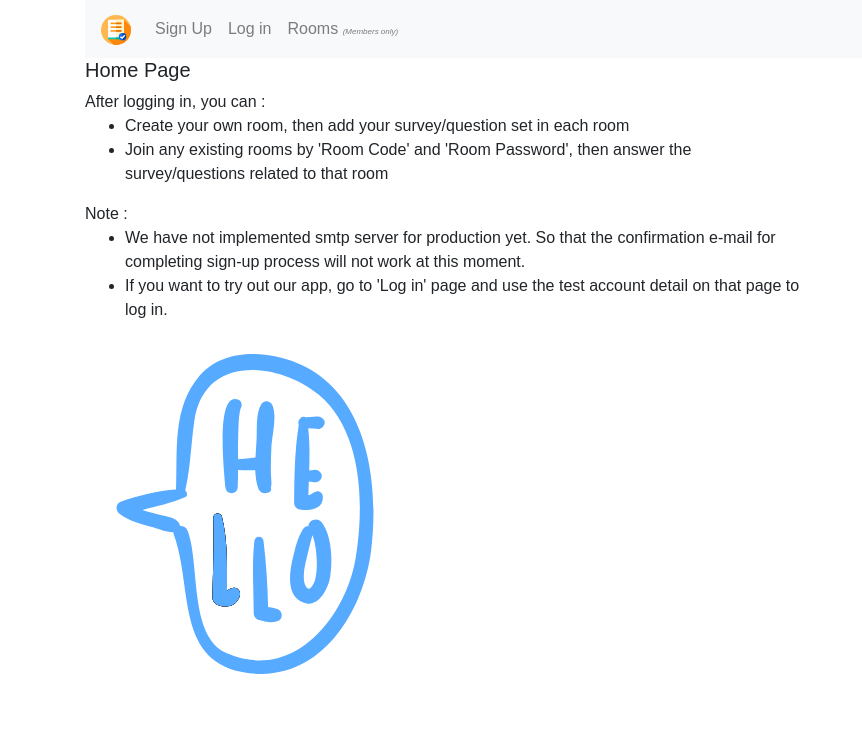
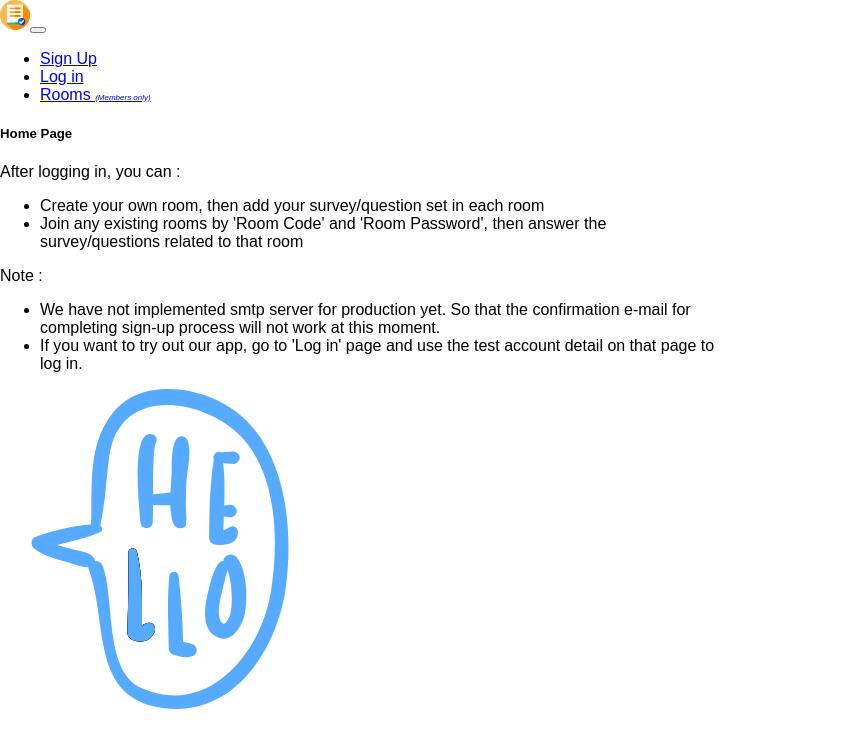
Before and after one commit to pobch/mkcore_frontend, a React (Create React App) app: page / in a window 1280 px wide. Shown: the top 748 px of the page, without its empty margins (0-862 px from the left). Built offline with nearby package versions, Linux system fonts and the light colour scheme; what react-widgets-moment would draw is missing.

Commit message:
remove BootStrap v4

```diff
--- a/public/index.html
+++ b/public/index.html
@@ -20,13 +20,6 @@
       Learn how to configure a non-root public URL by running `npm run build`.
     -->
 
-    <!-- BootStrap -->
-    <link rel="stylesheet" href="https://stackpath.bootstrapcdn.com/bootstrap/4.1.0/css/bootstrap.min.css" integrity="sha384-9gVQ4dYFwwWSjIDZnLEWnxCjeSWFphJiwGPXr1jddIhOegiu1FwO5qRGvFXOdJZ4" crossorigin="anonymous">
-    <!-- <link rel="stylesheet" href="https://maxcdn.bootstrapcdn.com/bootstrap/4.0.0-alpha.6/css/bootstrap.min.css" integrity="sha384-rwoIResjU2yc3z8GV/NPeZWAv56rSmLldC3R/AZzGRnGxQQKnKkoFVhFQhNUwEyJ" crossorigin="anonymous">
-    <script src="https://code.jquery.com/jquery-3.1.1.slim.min.js" integrity="sha384-A7FZj7v+d/sdmMqp/nOQwliLvUsJfDHW+k9Omg/a/EheAdgtzNs3hpfag6Ed950n" crossorigin="anonymous"></script>
-    <script src="https://cdnjs.cloudflare.com/ajax/libs/tether/1.4.0/js/tether.min.js" integrity="sha384-DztdAPBWPRXSA/3eYEEUWrWCy7G5KFbe8fFjk5JAIxUYHKkDx6Qin1DkWx51bBrb" crossorigin="anonymous"></script>
-    <script src="https://maxcdn.bootstrapcdn.com/bootstrap/4.0.0-alpha.6/js/bootstrap.min.js" integrity="sha384-vBWWzlZJ8ea9aCX4pEW3rVHjgjt7zpkNpZk+02D9phzyeVkE+jo0ieGizqPLForn" crossorigin="anonymous"></script> -->
-    <!-- <link rel="stylesheet" href="https://cdn.rawgit.com/twbs/bootstrap/48938155eb24b4ccdde09426066869504c6dab3c/dist/css/bootstrap.min.css"> -->
     <title>Survey Creator</title>
   </head>
   <body>
@@ -44,8 +37,5 @@
       To begin the development, run `npm start` or `yarn start`.
       To create a production bundle, use `npm run build` or `yarn build`.
     -->
-    <script src="https://code.jquery.com/jquery-3.3.1.slim.min.js" integrity="sha384-q8i/X+965DzO0rT7abK41JStQIAqVgRVzpbzo5smXKp4YfRvH+8abtTE1Pi6jizo" crossorigin="anonymous"></script>
-    <script src="https://cdnjs.cloudflare.com/ajax/libs/popper.js/1.14.0/umd/popper.min.js" integrity="sha384-cs/chFZiN24E4KMATLdqdvsezGxaGsi4hLGOzlXwp5UZB1LY//20VyM2taTB4QvJ" crossorigin="anonymous"></script>
-    <script src="https://stackpath.bootstrapcdn.com/bootstrap/4.1.0/js/bootstrap.min.js" integrity="sha384-uefMccjFJAIv6A+rW+L4AHf99KvxDjWSu1z9VI8SKNVmz4sk7buKt/6v9KI65qnm" crossorigin="anonymous"></script>
   </body>
 </html>
--- a/src/components/App.js
+++ b/src/components/App.js
@@ -10,7 +10,7 @@ import EditRoom from '../containers/owner_room_edit'
 import SignUp from '../containers/signup'
 import SurveyEdit from '../containers/owner_survey_edit'
 import GuestAnswer from '../containers/guest_answer'
-import TopNavbar from '../containers/topNavbar'
+import BotNavbar from '../containers/botNavbar'
 import ViewJoinReqs from '../containers/owner_view_join_reqs'
 
 import onlyUserCanAccess from '../hoc/only_user_can_access'
@@ -31,7 +31,7 @@ class App extends Component {
       <div className="container">
         <BrowserRouter>
           <div>
-            <Route path="/" component={TopNavbar} />
+            <Route path="/" component={BotNavbar} />
             <Switch>
               <Route exact path="/" component={Home} />
               <Route exact path="/login" component={onlyAnonCanAccess(LogIn)} />
--- a/src/containers/topNavbar.js
+++ b/src/containers/botNavbar.js
@@ -5,7 +5,7 @@ import {connect} from 'react-redux'
 import icon from '../static/main_icon.svg'
 
 
-class TopNavbar extends Component {
+class BotNavbar extends Component {
   state = {
     toggleNavbar: ''
   }
@@ -91,4 +91,4 @@ function mapStateToProps(state) {
   }
 }
 
-export default connect(mapStateToProps)(TopNavbar)
+export default connect(mapStateToProps)(BotNavbar)
```
